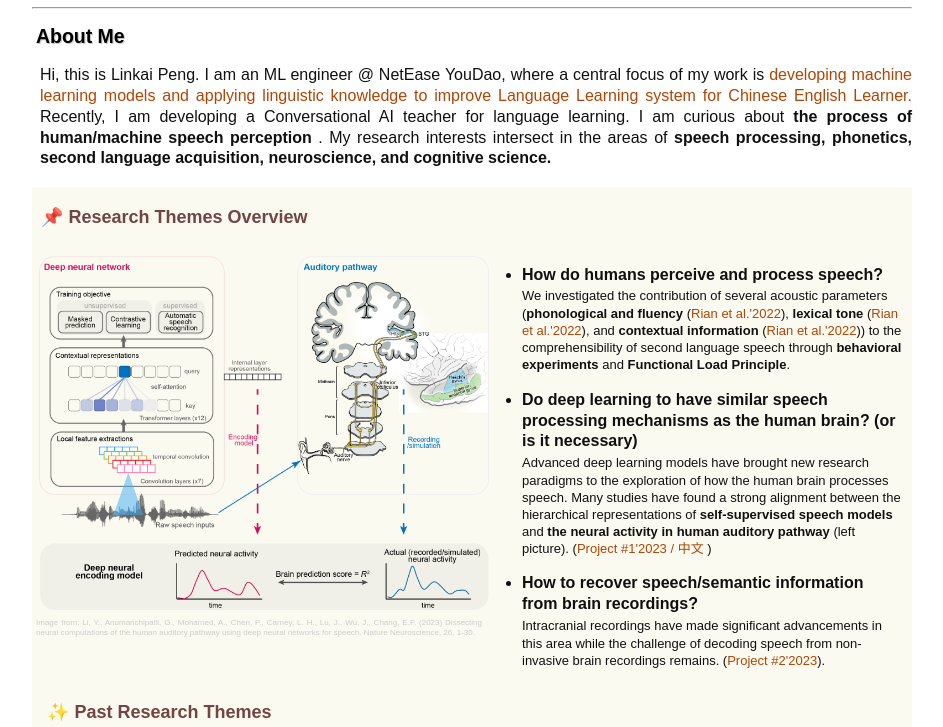
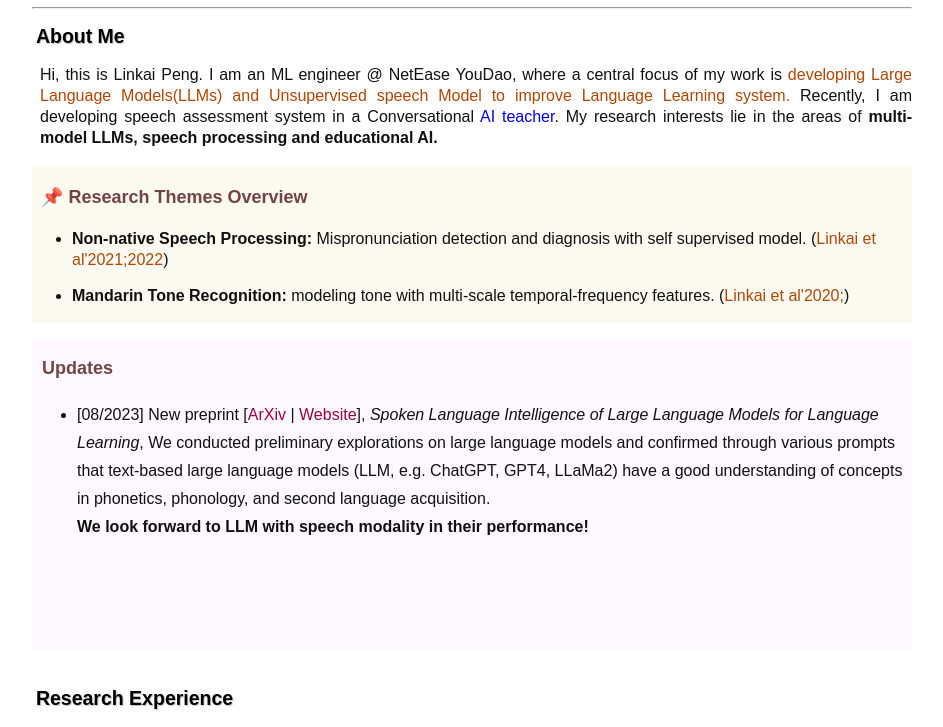
Before and after one commit to vocaliodmiku/cs, a plain HTML site: page index.html in a window 1280 px wide. Shown: the part 242-969 px from the top of the page, without its empty margins (168-1111 px from the left). Drawn offline with Linux system fonts and the light colour scheme; some icons are missing.

Commit message:
Update index.html

```diff
--- a/index.html
+++ b/index.html
@@ -57,16 +57,14 @@
 
           <h1><a name="biography">About Me</h1>
           <p>Hi, this is Linkai Peng. I am an ML engineer @ NetEase YouDao, where a central focus of my work is
-            <a style="color:#b04605;">developing machine learning models and applying linguistic knowledge to improve Language Learning system for Chinese English Learner. </a>
-            Recently, I am developing a Conversational AI teacher for language learning. I am curious
-            about <b> the process of human/machine speech perception </b>. My research interests intersect in the areas
-            of <b> speech processing, phonetics, second language acquisition, neuroscience, and cognitive science.</b>
+            <a style="color:#b04605;">developing Large Language Models(LLMs) and Unsupervised speech Model to improve Language Learning system. </a>
+            Recently, I am developing speech assessment system in a Conversational <a href="https://hiecho.youdao.com/#/web">AI teacher</a>. My research interests lie in the areas of <b> multi-model LLMs, speech processing and educational AI.</b>
             <!-- <p style="font-size:16px">&#11088; I will join the <a href="https://csweb.rice.edu/" style="color:#01569b;">Department of Computer Science @ Rice University</a> as a tenure-track Assistant Professor starting July 2024. I'm actively looking for motivated students to join my group. Please feel free to reach out (<a style="color:#01569b;">hanjie@rice.edu</a>) if you are interested in collaborating or working with me.</p>
 	  <p style="font-size:16px">&#128293; <a style="color:#d93b3b;"><b>Prospective students</b></a>: I am recruiting 1-2 PhD students for Fall 2024. Please apply to our <a href="https://csweb.rice.edu/academics/graduate-programs/graduate-admission" style="color:#01569b;">graduate programs</a>.</p>    -->
           <dl style="background-color:#b9a2100f">
             <p></p>
             <p style="font-size:18px">&#128204; <a style="color:#6c3a3af2;"><b>Research Themes Overview</b></a></p>
-            <div class="twocol">
+            <!-- <div class="twocol">
               <div class="leftcol">
                 <p style="padding-left:0px;margin-bottom: 0;margin-top: 0"><img src="images/642.png" width="450"
                     style="border: 0;"></p>
@@ -92,7 +90,7 @@
                           style="color:#b04605;">BlackboxNLP'2022</a>,
                         <a href="https://arxiv.org/pdf/2108.04990.pdf" style="color:#b04605;">2021</a>).
                       </font>
-                    </a> -->
+                    </a>
                   <li> <b>How do humans perceive and process speech?</b>
                     <br><a>
                       <font size="2">We investigated the contribution of several acoustic parameters (<b>phonological and fluency</b> (<a href="https://www.colips.org/conferences/iscslp2022/Proceedings/papers/ISCSLP2022_P092.pdf"
@@ -116,9 +114,9 @@
                     </a>
                 </ul>
               </div>
-            </div>
+            </div> -->
 
-            <a style="color:#6c3a3af2; font-size:18px"><b>&nbsp;&nbsp; &#10024; Past Research Themes</b></a>
+            <!-- <a style="color:#6c3a3af2; font-size:18px"><b>&nbsp;&nbsp; &#10024; Past Research Themes</b></a> -->
             <ul>
               <li> <font size="3"> <b>Non-native Speech Processing:</b> Mispronunciation detection and diagnosis with self supervised model. (<a
                 href="https://isca-speech.org/archive/pdfs/interspeech_2021/peng21e_interspeech.pdf" style="color:#b04605;">Linkai et al'2021;</a><a
@@ -150,11 +148,11 @@
             <a style="color:#6c3a3af2; font-size:18px"><b>&nbsp;&nbsp;Updates</b></a>
             <div class="myBox">
               <ul>
-                <li> [11/2023] The setup of two research project pages has been completed [<a href="https://vocaliodmiku.github.io/deep-speech-model-and-human-brain/" style="color:#b04605;">Project #1'2023</a><a href="https://vocaliodmiku.github.io/deep-speech-model-and-human-brain/index_cn.html" style="color:#b04605;"> / 中文 </a>| <a href="https://vocaliodmiku.github.io/recover-speech-information-from-brain-recordings/" style="color:#b04605;">Project #2'2023</a>]. If you have similar research interests and relevant background (computer science, cognitive science, and linguistics), please feel free to take a look at them and any suggestions are greatly appreciated.
+                <!-- <li> [11/2023] The setup of two research project pages has been completed [<a href="https://vocaliodmiku.github.io/deep-speech-model-and-human-brain/" style="color:#b04605;">Project #1'2023</a><a href="https://vocaliodmiku.github.io/deep-speech-model-and-human-brain/index_cn.html" style="color:#b04605;"> / 中文 </a>| <a href="https://vocaliodmiku.github.io/recover-speech-information-from-brain-recordings/" style="color:#b04605;">Project #2'2023</a>]. If you have similar research interests and relevant background (computer science, cognitive science, and linguistics), please feel free to take a look at them and any suggestions are greatly appreciated. -->
 
                 <li> [08/2023] New preprint [<a
                   href="https://arxiv.org/pdf/2308.14536.pdf" style="color:#9B0145;">ArXiv</a> | <a
-                  href="https://vocaliodmiku.github.io/SLI-LL/" style="color:#9B0145;"> Website</a>], <i>Spoken Language Intelligence of Large Language Models for Language Learning</i>, We conducted preliminary explorations on large language models and confirmed through various prompts that text-based large language models (LLM, e.g. ChatGPT, GPT4, LLaMa2) have a good understanding of concepts in phonetics, phonology, and second language acquisition. <br><b>We look forward to LLM with speech input in their performance in neurolinguistics!</b>
+                  href="https://vocaliodmiku.github.io/SLI-LL/" style="color:#9B0145;"> Website</a>], <i>Spoken Language Intelligence of Large Language Models for Language Learning</i>, We conducted preliminary explorations on large language models and confirmed through various prompts that text-based large language models (LLM, e.g. ChatGPT, GPT4, LLaMa2) have a good understanding of concepts in phonetics, phonology, and second language acquisition. <br><b>We look forward to LLM with speech modality in their performance!</b>
               </ul>
             </div>
           </dl>
```
